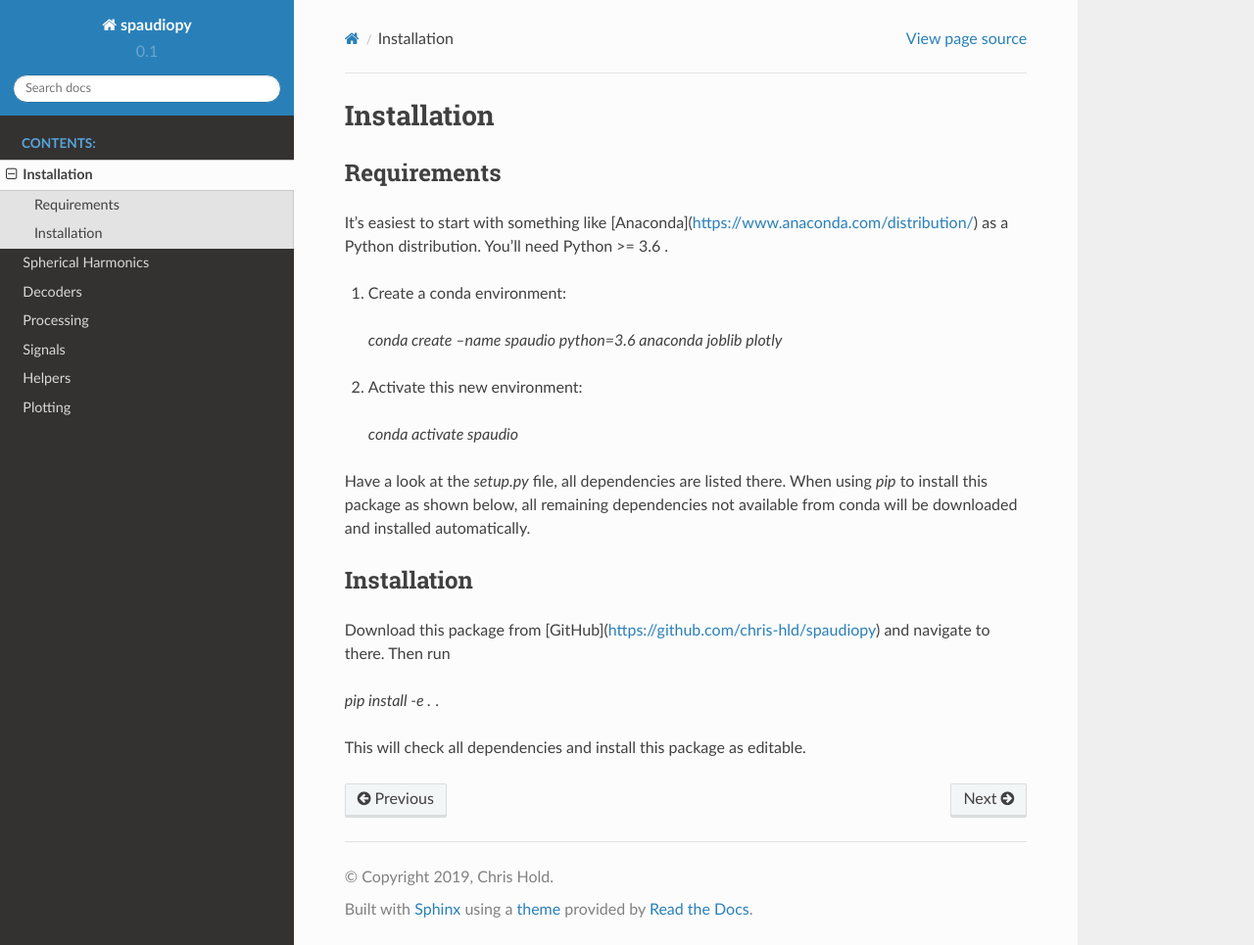
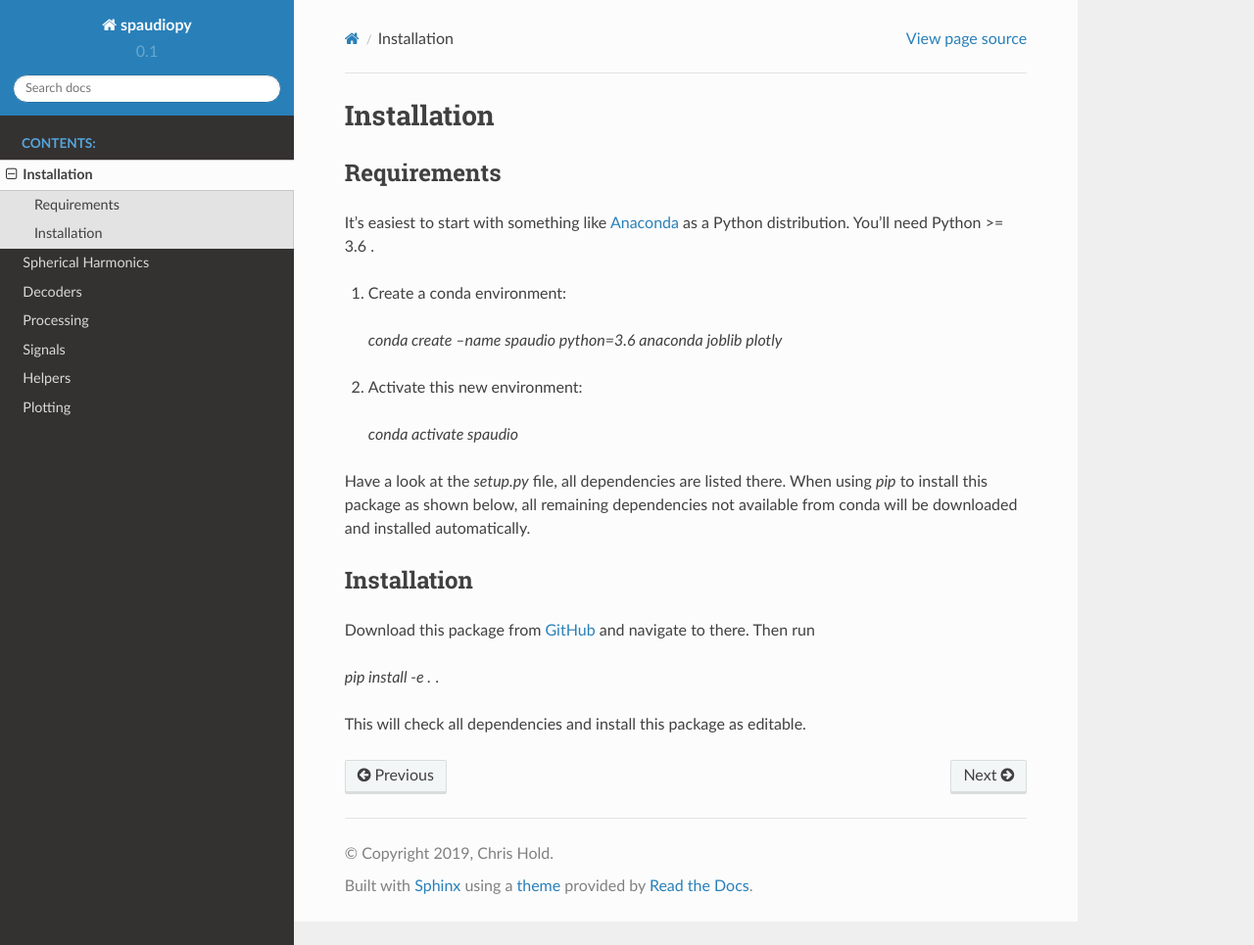
Before and after one commit to chris-hld/spaudiopy, a Sphinx documentation site: the page built from docs/source/installation.rst, in a window 1280 px wide and 965 px high. Shown: the whole window at 98% size. Built offline with Sphinx 7.4.7 and the Read the Docs theme 2.0.0, drawn with Linux system fonts in a browser that asks for light colours.

Commit message:
DOCS: Fix hyperlinks

```diff
--- a/docs/source/installation.rst
+++ b/docs/source/installation.rst
@@ -4,7 +4,7 @@ Installation
 
 Requirements
 ------------
-It's easiest to start with something like [Anaconda](https://www.anaconda.com/distribution/) as a Python distribution.
+It's easiest to start with something like `Anaconda <https://www.anaconda.com/distribution/>`_ as a Python distribution.
 You'll need Python >= 3.6 .
 
 1. Create a conda environment:
@@ -18,7 +18,7 @@ When using `pip` to install this package as shown below, all remaining dependenc
 
 Installation
 ------------
-Download this package from [GitHub](https://github.com/chris-hld/spaudiopy) and navigate to there. Then run
+Download this package from `GitHub <https://github.com/chris-hld/spaudiopy>`_ and navigate to there. Then run
 
 `pip install -e .`  .
 
```
